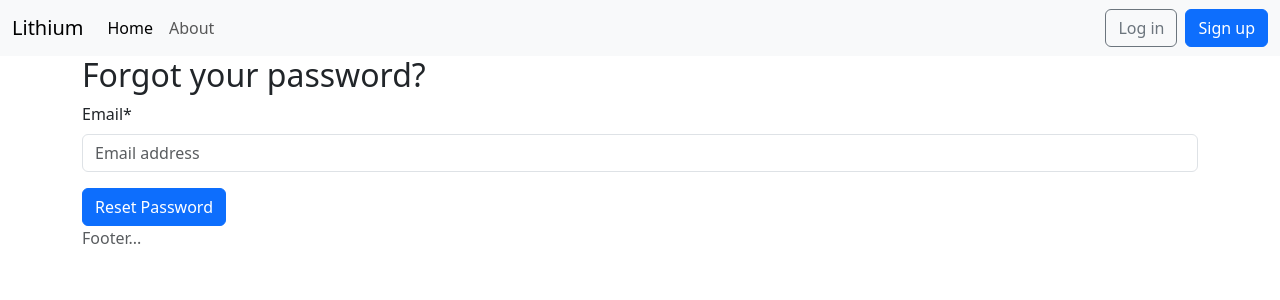
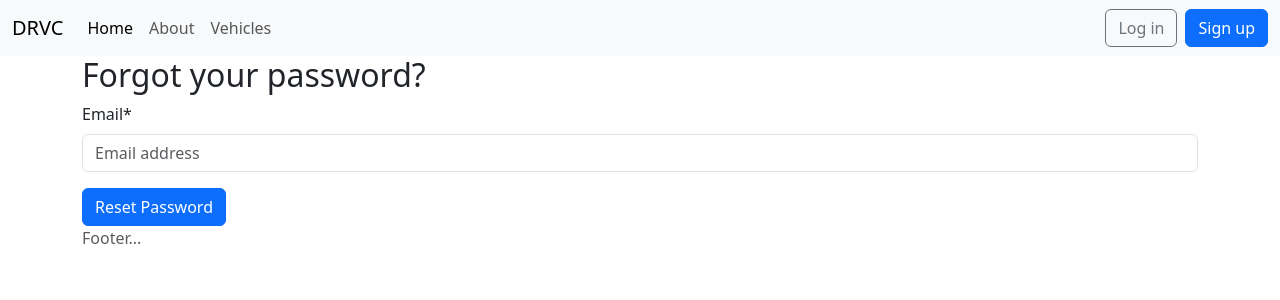
Before and after one commit to cxt314/drvc, a Django app: page /accounts/password/reset/ in a window 1280 px wide. Shown: the top 300 px of the page. Run offline with Django 5.2, Linux system fonts and the light colour scheme; parts of the project's set-up code (start-up, migrations or seed data) failed here and were passed over; some libraries are stand-ins or nearby versions.

Commit message:
add vehicles to navigation

```diff
--- a/templates/_base.html
+++ b/templates/_base.html
@@ -6,7 +6,7 @@
   <meta charset="utf-8">
   <meta http-equiv="X-UA-Compatible" content="IE=edge,chrome=1">
   <meta name="viewport" content="width=device-width,minimum-scale=1,initial-scale=1">
-  <title>{% block title %}Lithium{% endblock title %}</title>
+  <title>{% block title %}DRVC{% endblock title %}</title>
   <meta name="description" content="A framework for launching new Django projects quickly.">
   <meta name="author" content="">
   <link rel="shortcut icon" type="image/x-icon" href="{% static 'images/favicon.ico' %}">
@@ -23,7 +23,7 @@
 <body>
   <nav class="navbar navbar-expand-lg bg-body-tertiary">
     <div class="container-fluid">
-      <a class="navbar-brand" href="{% url 'home' %}">Lithium</a>
+      <a class="navbar-brand" href="{% url 'home' %}">DRVC</a>
       <button class="navbar-toggler" type="button" data-bs-toggle="collapse" data-bs-target="#navbarSupportedContent"
         aria-controls="navbarSupportedContent" aria-expanded="false" aria-label="Toggle navigation">
         <span class="navbar-toggler-icon"></span>
@@ -35,6 +35,9 @@
           </li>
           <li class="nav-item">
             <a class="nav-link" href="{% url 'about' %}">About</a>
+          </li>
+          <li class="nav-item">
+            <a class="nav-link" href="{% url 'vehicle_list' %}">Vehicles</a>
           </li>
         </ul>
         {% if user.is_authenticated %}
```
